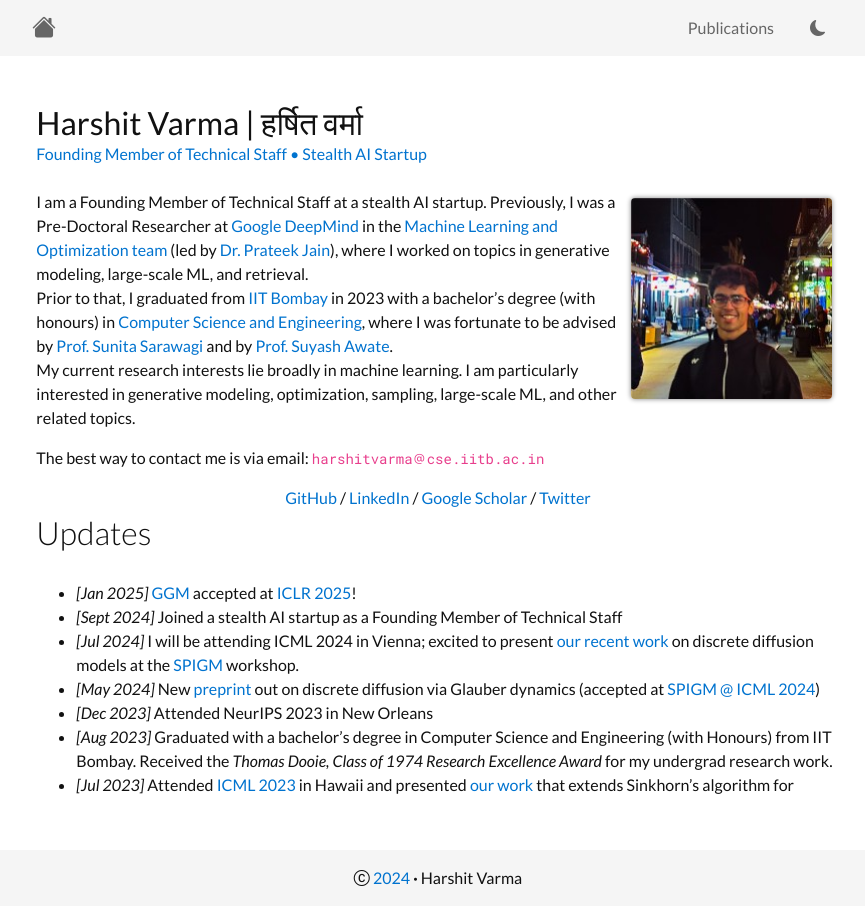
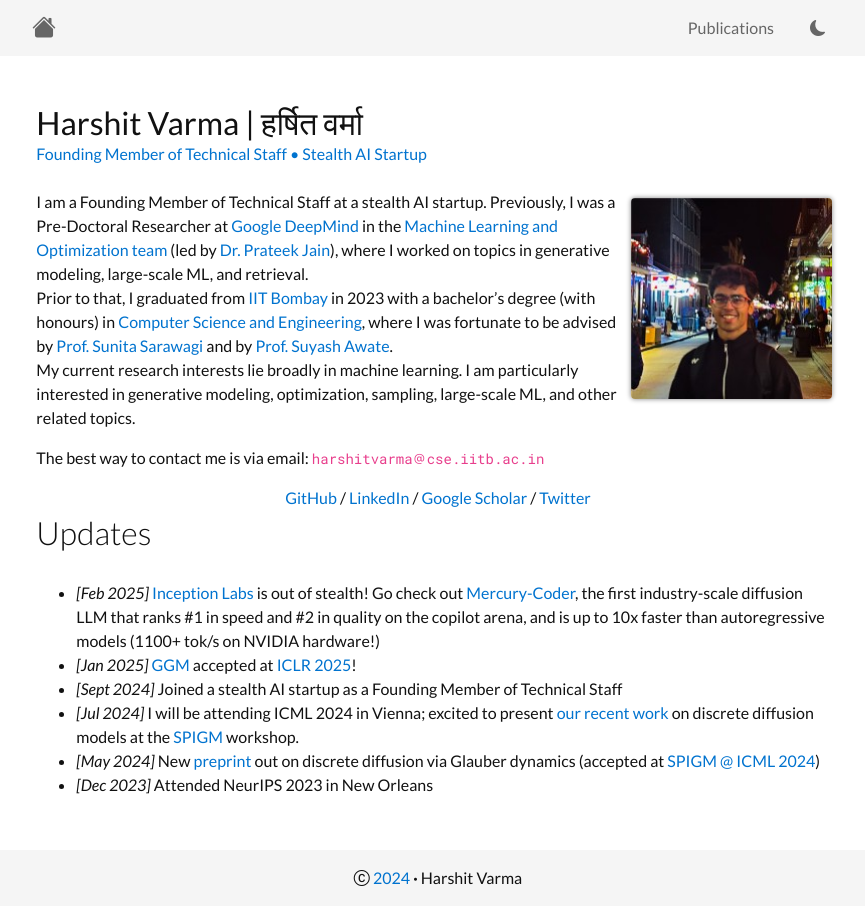
Before and after one commit to hrshtv/hrshtv.github.io, a Jekyll site: the page built from index.html, in a window 1280 px wide. Shown: the whole page, without its empty margins (202-1067 px from the left). Built offline with Jekyll 4.4.1, drawn with Linux system fonts in a browser that asks for light colours; nearby versions of some CDN libraries.

Commit message:
Update updates.md

```diff
--- a/_includes/updates.md
+++ b/_includes/updates.md
@@ -1,3 +1,4 @@
+- *[Feb 2025]* [Inception Labs](https://www.inceptionlabs.ai/) is out of stealth! Go check out [Mercury-Coder](https://chat.inceptionlabs.ai/), the first industry-scale diffusion LLM that ranks #1 in speed and #2 in quality on the copilot arena, and is up to 10x faster than autoregressive models (1100+ tok/s on NVIDIA hardware!)
 - *[Jan 2025]* [GGM](https://arxiv.org/abs/2405.17035) accepted at [ICLR 2025](https://iclr.cc/)!
 - *[Sept 2024]* Joined a stealth AI startup as a Founding Member of Technical Staff
 - *[Jul 2024]* I will be attending ICML 2024 in Vienna; excited to present [our recent work](https://arxiv.org/abs/2405.17035) on discrete diffusion models at the [SPIGM](https://spigmworkshop2024.github.io/) workshop.
```
